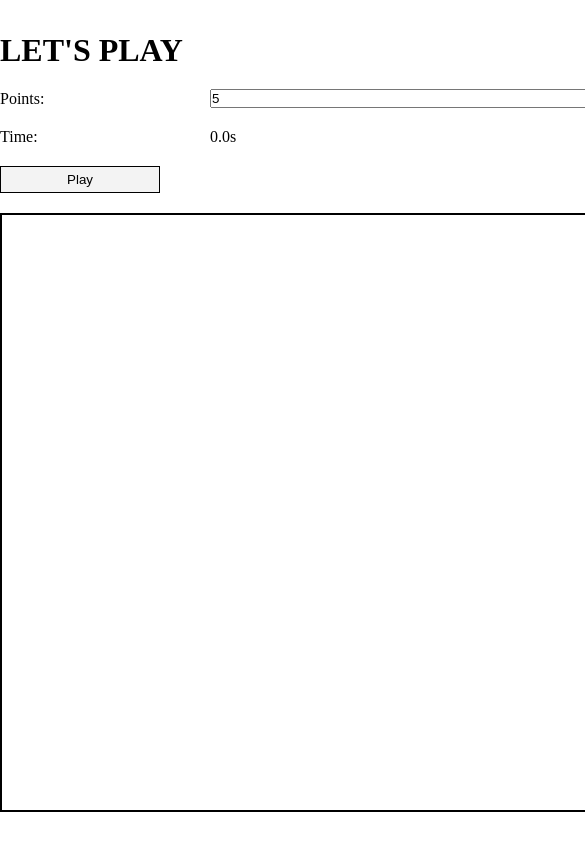
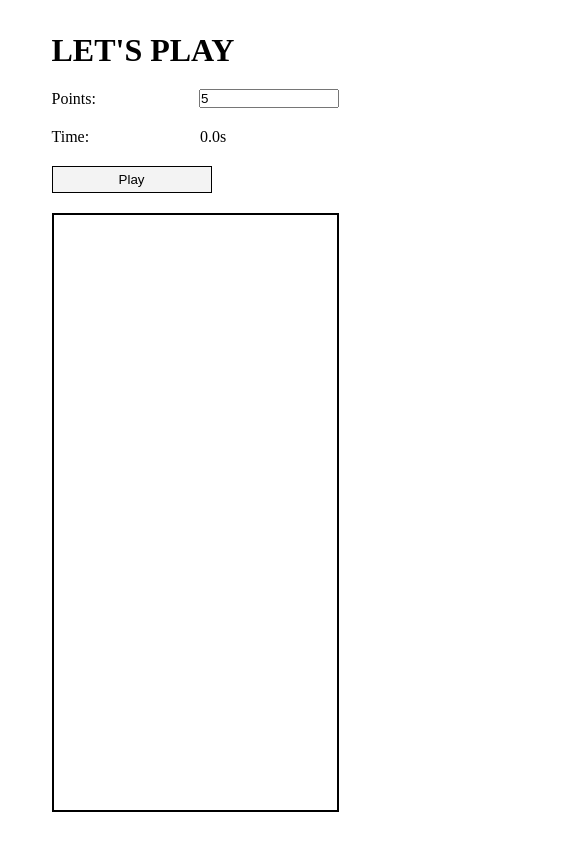
Before and after one commit to toannguyen45/entrance_test, a React (Vite) app: page / in a window 390 px wide. Shown: the top 844 px of the page, 585 px wide, since content can reach past the window. Built offline with nearby package versions, Linux system fonts and the light colour scheme.

Commit message:
fix: fix css respon

```diff
--- a/src/App.css
+++ b/src/App.css
@@ -106,3 +106,10 @@ button:hover {
     height: 100%;
     color: white;
 }
+
+@media (max-width: 768px) {
+    .game {
+        width: 90%;
+        padding: 2rem;
+    }
+}
```
